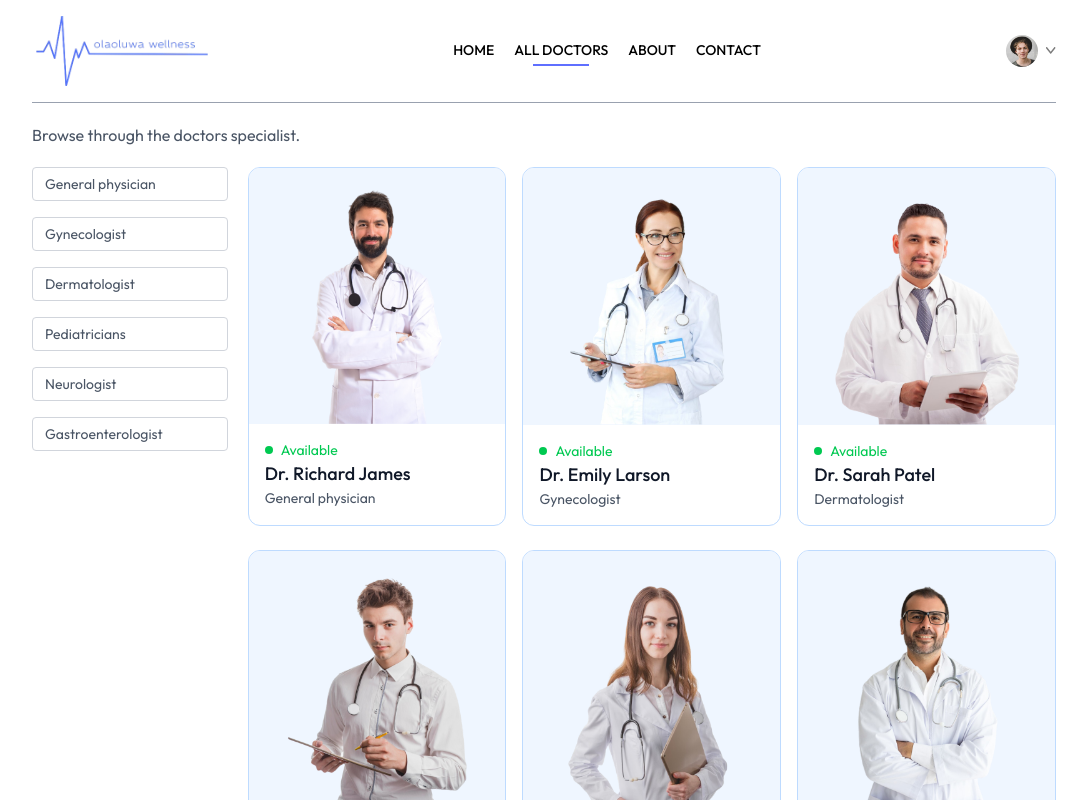
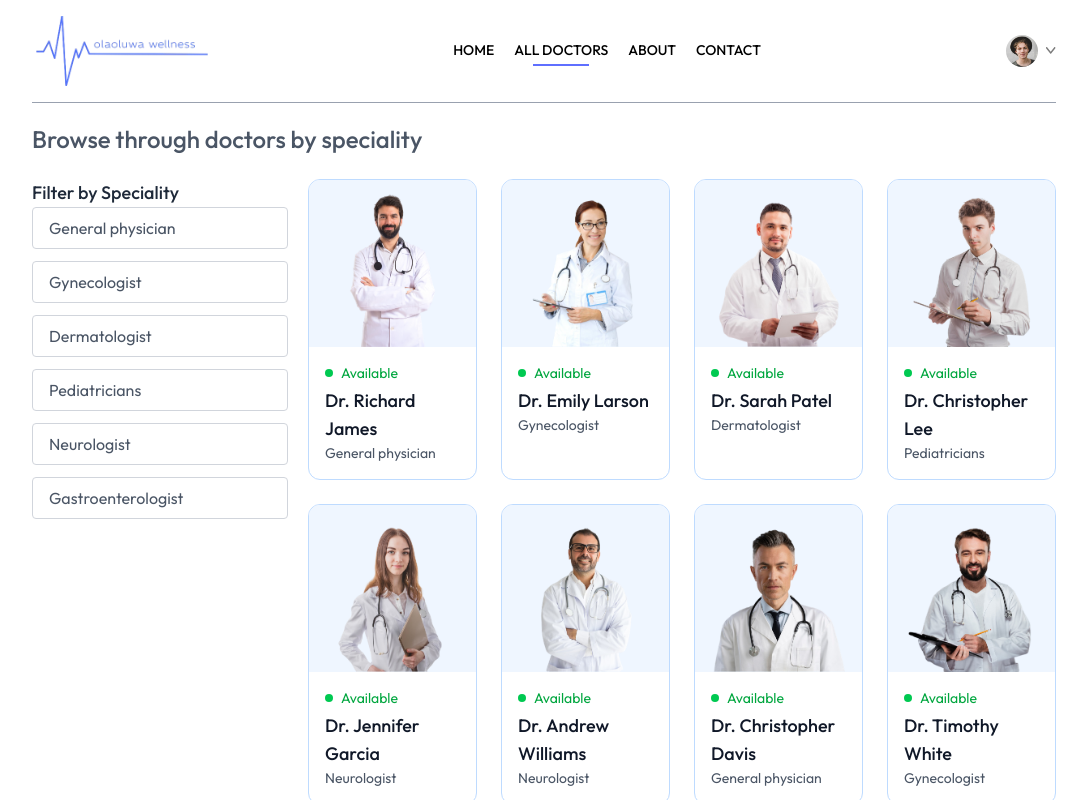
Before and after one commit to Olaoluwa19/olaoluwa-health, a React (Vite) app in the folder frontend/: page /doctors in a window 1280 px wide. Shown: the top 800 px of the page, without its empty margins (96-1183 px from the left). Built offline with nearby package versions, Linux system fonts and the light colour scheme.

Commit message:
feat: made ddoctors page more robust and accessible for screen reader

```diff
--- a/frontend/src/pages/Doctors.jsx
+++ b/frontend/src/pages/Doctors.jsx
@@ -20,92 +20,107 @@ const Doctors = () => {
   }, [doctors, speciality]);
 
   return (
-    <div>
-      <p className="text-gray-600"> Browse through the doctors specialist.</p>
-      <div className="flex flex-col sm:flex-row items-start gap-5 mt-5">
-        <div className="flex flex-col gap-4 text-sm text-gray-600">
-          <p
-            onClick={() =>
-              speciality === "General physician"
-                ? navigate("/doctors")
-                : navigate("/doctors/General physician")
-            }
-            className={`w-[94vw] sm:w-auto pl-3 py-1.5 pr-16 border border-gray-300 rounded transition-all cursor-pointer ${speciality === "General physician" ? "bg-indigo-100 text-black" : ""}`}
+    <main>
+      <h1 className="text-gray-600 text-2xl font-medium mb-6">
+        Browse through doctors by speciality
+      </h1>
+
+      <section
+        className="flex flex-col sm:flex-row items-start gap-5 mt-5"
+        aria-labelledby="speciality-heading" // better than aria-label for landmark
+      >
+        <aside className="sm:w-64 shrink-0">
+          {" "}
+          {/* aside for sidebar/filter */}
+          <h2
+            id="speciality-heading"
+            className="text-gray-800 text-lg font-medium mb-4 sr-only sm:not-sr-only"
           >
-            General physician
-          </p>
-          <p
-            onClick={() =>
-              speciality === "Gynecologist"
-                ? navigate("/doctors")
-                : navigate("/doctors/Gynecologist")
-            }
-            className={`w-[94vw] sm:w-auto pl-3 py-1.5 pr-16 border border-gray-300 rounded transition-all cursor-pointer ${speciality === "Gynecologist" ? "bg-indigo-100 text-black" : ""}`}
-          >
-            Gynecologist
-          </p>
-          <p
-            onClick={() =>
-              speciality === "Dermatologist"
-                ? navigate("/doctors")
-                : navigate("/doctors/Dermatologist")
-            }
-            className={`w-[94vw] sm:w-auto pl-3 py-1.5 pr-16 border border-gray-300 rounded transition-all cursor-pointer ${speciality === "Dermatologist" ? "bg-indigo-100 text-black" : ""}`}
-          >
-            Dermatologist
-          </p>
-          <p
-            onClick={() =>
-              speciality === "Pediatricians"
-                ? navigate("/doctors")
-                : navigate("/doctors/Pediatricians")
-            }
-            className={`w-[94vw] sm:w-auto pl-3 py-1.5 pr-16 border border-gray-300 rounded transition-all cursor-pointer ${speciality === "Pediatricians" ? "bg-indigo-100 text-black" : ""}`}
-          >
-            Pediatricians
-          </p>
-          <p
-            onClick={() =>
-              speciality === "Neurologist"
-                ? navigate("/doctors")
-                : navigate("/doctors/Neurologist")
-            }
-            className={`w-[94vw] sm:w-auto pl-3 py-1.5 pr-16 border border-gray-300 rounded transition-all cursor-pointer ${speciality === "Neurologist" ? "bg-indigo-100 text-black" : ""}`}
-          >
-            Neurologist
-          </p>
-          <p
-            onClick={() =>
-              speciality === "Gastroenterologist"
-                ? navigate("/doctors")
-                : navigate("/doctors/Gastroenterologist")
-            }
-            className={`w-[94vw] sm:w-auto pl-3 py-1.5 pr-16 border border-gray-300 rounded transition-all cursor-pointer ${speciality === "Gastroenterologist" ? "bg-indigo-100 text-black" : ""}`}
-          >
-            Gastroenterologist
-          </p>
+            Filter by Speciality
+          </h2>
+          <nav aria-label="Doctor specialities">
+            <ul className="flex flex-col gap-3">
+              {[
+                "General physician",
+                "Gynecologist",
+                "Dermatologist",
+                "Pediatricians",
+                "Neurologist",
+                "Gastroenterologist",
+              ].map((spec) => {
+                const isActive = speciality === spec;
+                const url = isActive ? "/doctors" : `/doctors/${spec}`;
+
+                return (
+                  <li key={spec}>
+                    <a
+                      href={url}
+                      className={`block pl-4 py-2 pr-8 border border-gray-300 rounded transition-all hover:bg-indigo-50 focus-visible:bg-indigo-100 focus-visible:outline  focus-visible:outline-indigo-500 ${
+                        isActive
+                          ? "bg-indigo-100 text-black font-medium"
+                          : "text-gray-600"
+                      }`}
+                      aria-current={isActive ? "page" : undefined}
+                    >
+                      {spec}
+                    </a>
+                  </li>
+                );
+              })}
+            </ul>
+          </nav>
+        </aside>
+
+        <div className="w-full">
+          {filterDoc.length === 0 ? (
+            <p className="text-center text-gray-500 py-10">
+              No doctors found for this speciality.
+            </p>
+          ) : (
+            <ul
+              className="grid grid-cols-1 sm:grid-cols-2 lg:grid-cols-3 xl:grid-cols-4 gap-6"
+              role="list"
+            >
+              {filterDoc.map((item) => (
+                <li
+                  key={item._id}
+                  className="border border-blue-200 rounded-xl overflow-hidden hover:-translate-y-2 transition-all duration-300 focus-within:ring-2 focus-within:ring-indigo-500 focus-within:ring-offset-2"
+                >
+                  <a
+                    href={`/appointment/${item._id}`}
+                    className="block h-full no-underline"
+                    onClick={(e) => {
+                      e.preventDefault();
+                      navigate(`/appointment/${item._id}`);
+                    }}
+                  >
+                    <img
+                      className="bg-blue-50 w-full"
+                      src={item.image}
+                      alt={`Dr. ${item.name}, ${item.speciality}`}
+                      loading="lazy"
+                    />
+                    <section className="p-4">
+                      <div className="flex items-center gap-2 text-sm text-green-600">
+                        <span
+                          className="w-2 h-2 bg-green-500 rounded-full"
+                          aria-hidden="true"
+                        />
+                        <span>Available</span>
+                      </div>
+                      <h3 className="text-gray-900 text-lg font-medium mt-1">
+                        {item.name}
+                      </h3>
+                      <p className="text-gray-600 text-sm">{item.speciality}</p>
+                    </section>
+                  </a>
+                </li>
+              ))}
+            </ul>
+          )}
         </div>
-        <div className="w-full grid grid-cols-auto gap-4 gap-y-6">
-          {filterDoc.map((item, index) => (
-            <div
-              onClick={() => navigate(`/appointment/${item._id}`)}
-              className="border border-blue-200 rounded-xl overflow-hidden cursor-pointer hover:-translate-y-2.5 transition-all duration-500"
-              key={index}
-            >
-              <img className="bg-blue-50" src={item.image} alt="" />
-              <div className="p-4">
-                <div className="flex items-center gap-2 text-sm text-center text-green-500">
-                  <p className="w-2 h-2 bg-green-500 rounded-full"></p>
-                  <p>Available</p>
-                </div>
-                <p className="text-gray-900 text-lg font-medium">{item.name}</p>
-                <p className="text-gray-600 text-sm">{item.speciality}</p>
-              </div>
-            </div>
-          ))}
-        </div>
-      </div>
-    </div>
+      </section>
+    </main>
   );
 };
 
```
